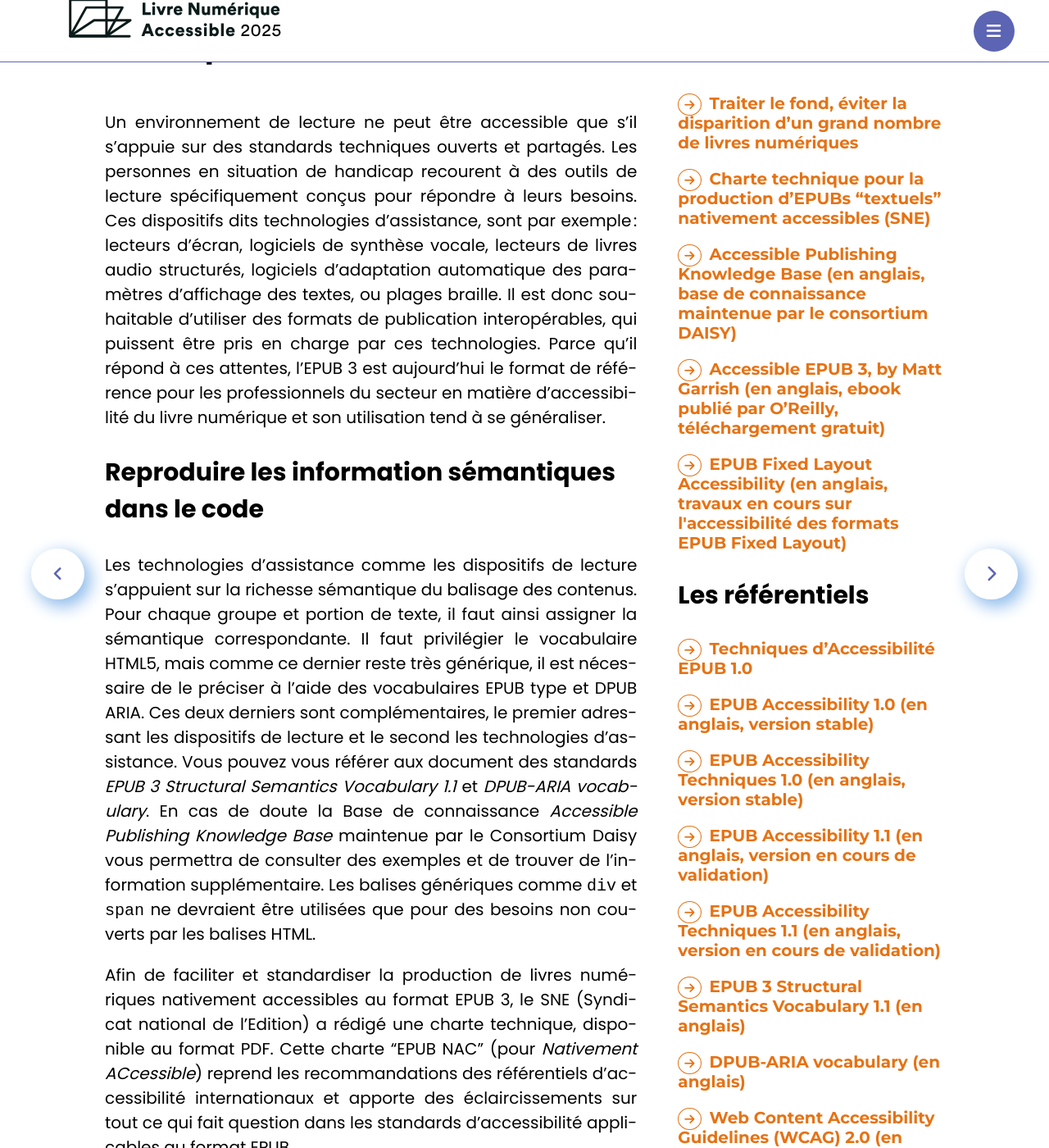
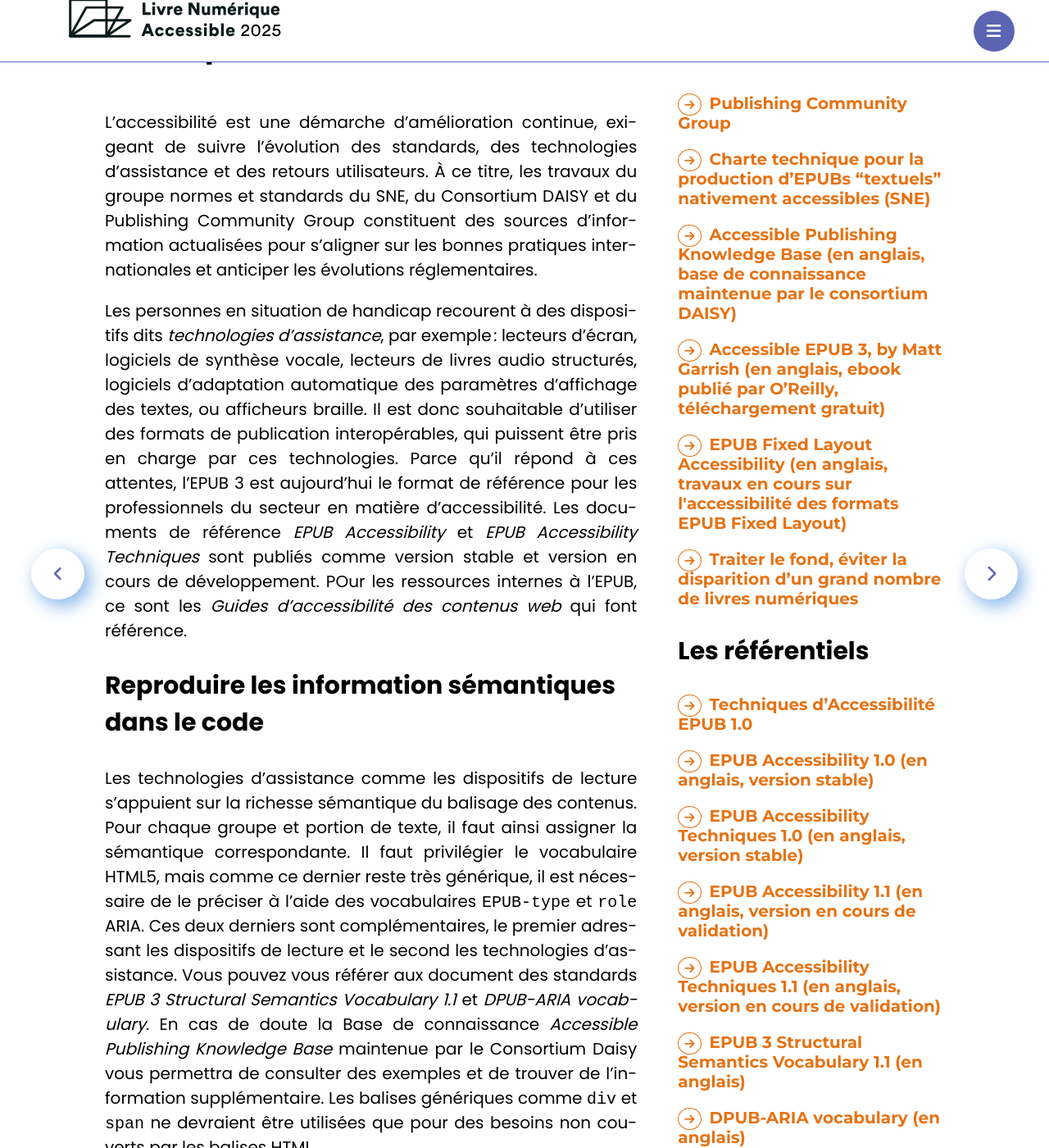
Before and after one commit to edition-accessible/lina25, a Jekyll site: the page built from pages/produire.md, in a window 1280 px wide and 1400 px high, scrolled down 1107 px. Shown: the whole window at 82% size. Built offline with Jekyll 4.4.1, drawn with Linux system fonts in a browser that asks for light colours; nearby versions of some CDN libraries; comment, search, counter and statistics services are not loaded; some of the changed text lies outside the part shown.

Commit message:
Update produire.md

```diff
--- a/pages/produire.md
+++ b/pages/produire.md
@@ -15,26 +15,28 @@
 
 {%- include principes.html -%}
 
-Un environnement de lecture ne peut être accessible que s’il s’appuie sur des standards techniques ouverts et partagés. Les personnes en situation de handicap recourent à des outils de lecture spécifiquement conçus pour répondre à leurs besoins. Ces dispositifs dits technologies d’assistance, sont par exemple&#8239;: lecteurs d’écran, logiciels de synthèse vocale, lecteurs de livres audio structurés, logiciels d’adaptation automatique des paramètres d’affichage des textes, ou plages braille. Il est donc souhaitable d’utiliser des formats de publication interopérables, qui puissent être pris en charge par ces technologies. Parce qu’il répond à ces attentes, l’EPUB 3 est aujourd’hui le format de référence pour les professionnels du secteur en matière d’accessibilité du livre numérique et son utilisation tend à se généraliser.
+L’accessibilité est une démarche d’amélioration continue, exigeant de suivre l’évolution des standards, des technologies d’assistance et des retours utilisateurs. À ce titre, les travaux du groupe normes et standards du SNE, du Consortium DAISY et du <span lang="en">Publishing Community Group</span> constituent des sources d’information actualisées pour s’aligner sur les bonnes pratiques internationales et anticiper les évolutions réglementaires.
+
+Les personnes en situation de handicap recourent à des dispositifs dits *technologies d’assistance*, par exemple&#8239;: lecteurs d’écran, logiciels de synthèse vocale, lecteurs de livres audio structurés, logiciels d’adaptation automatique des paramètres d’affichage des textes, ou afficheurs braille. Il est donc souhaitable d’utiliser des formats de publication interopérables, qui puissent être pris en charge par ces technologies. Parce qu’il répond à ces attentes, l’EPUB 3 est aujourd’hui le format de référence pour les professionnels du secteur en matière d’accessibilité. Les documents de référence *<span lang="en">EPUB Accessibility</span>* et *<span lang="en">EPUB Accessibility Techniques</span>* sont publiés comme version stable et version en cours de développement. POur les ressources internes à l'EPUB, ce sont les *Guides d'accessibilité des contenus web* qui font référence.
 
 ### Reproduire les information sémantiques dans le code
 
-Les technologies d'assistance comme les dispositifs de lecture s'appuient sur la richesse sémantique du balisage des contenus. Pour chaque groupe et portion de texte, il faut ainsi assigner la sémantique correspondante. Il faut privilégier le vocabulaire HTML5, mais comme ce dernier reste très générique, il est nécessaire de le préciser à l'aide des vocabulaires EPUB type et DPUB ARIA. Ces deux derniers sont complémentaires, le premier adressant les dispositifs de lecture et le second les technologies d'assistance. Vous pouvez vous référer aux document des standards
+Les technologies d'assistance comme les dispositifs de lecture s'appuient sur la richesse sémantique du balisage des contenus. Pour chaque groupe et portion de texte, il faut ainsi assigner la sémantique correspondante. Il faut privilégier le vocabulaire HTML5, mais comme ce dernier reste très générique, il est nécessaire de le préciser à l'aide des vocabulaires `EPUB-type` et `role` ARIA. Ces deux derniers sont complémentaires, le premier adressant les dispositifs de lecture et le second les technologies d'assistance. Vous pouvez vous référer aux document des standards
 <span lang="en"><cite>EPUB 3 Structural Semantics Vocabulary 1.1</cite></span> et
 <span lang="en"><cite>DPUB-ARIA vocabulary</cite></span>. En cas de doute la Base de connaissance
 <span lang="en"><cite>Accessible Publishing Knowledge Base</cite></span> maintenue par le Consortium Daisy vous permettra de consulter des exemples et de trouver de l'information supplémentaire. Les balises génériques comme `div` et `span` ne devraient être utilisées que pour des besoins non couverts par les balises HTML.
 
-Afin de faciliter et standardiser la production de livres numériques nativement accessibles au format EPUB 3, le SNE (Syndicat national de l’Edition) a rédigé une charte technique, disponible au format PDF. Cette charte “EPUB NAC” (pour _Nativement ACcessible_) reprend les recommandations des référentiels d’accessibilité internationaux et apporte des éclaircissements sur tout ce qui fait question dans les standards d’accessibilité applicables au format EPUB.
+Afin de faciliter et standardiser la production de livres numériques nativement accessibles au format EPUB 3, le SNE (Syndicat national de l’Edition) a rédigé une charte technique “EPUB NAC” (pour _Nativement ACcessible_) qui reprend les recommandations des référentiels d’accessibilité internationaux et apporte des éclaircissements sur tout ce qui fait question dans les standards applicables au format EPUB.
 
-Il n'existe pas à ce jour de document répertoriant l'usage des Roles ARIA par les technologies d'assistance comme les lecteurs d'écrans. Nous savons néanmoins que les meilleures prises en charge sont assurées par talkback (android) et donc constatables sur les applications Google Play Livre ou Aldiko.
+Il n'existe pas à ce jour de document répertoriant l'usage des roles ARIA par les technologies d'assistance comme les lecteurs d'écrans. Nous savons néanmoins que les meilleures prises en charge sont assurées par talkback (android) et donc constatables sur les applications Google Play Livre ou Cantook (Aldiko).
 
 ### Insérer les descriptions des ressources graphiques
 
-Dans la plupart des cas, l’auteur du livre n’aura pas décrit les images de l’ouvrage. Les services de production devront alors se référer au guide de bonnes pratiques rédigé par le SNE pour la rédaction des alternatives aux images. Le document _Mise en accessibilité des images dans les EPUBs - synthèse des travaux du groupe normes et standard du SNE_ apporte des explications sur les principes et techniques à appliquer.
+Il est possible que l’auteur du livre n’ait pas décrit les images de l’ouvrage. Les services de production devront alors se référer au guide de bonnes pratiques rédigé par le SNE pour la rédaction des alternatives aux images. Le document _Mise en accessibilité des images dans les EPUBs - synthèse des travaux du groupe normes et standard du SNE_ apporte des explications sur les principes et techniques à appliquer.
 
 Le groupe de travail sur la transition vers l'EPUB du Consortium DAISY maintient un document <span lang="en"><cite>Best Practices for Authoring Extended Descriptions in EPUB</cite></span> qui vous permettra de tester les possibilités et d'étudier leur réalisation.
 
-Les recommandations peuvent varier d'un document à l'autre, notamment en ce qui concerne la longueur du texte alternatif court (alt text). Ces variations sont toutes justes et correspondent à des expériences utilisateur différentes. L'éditeur doit spécifier son choix.
+Les recommandations peuvent varier d'un document à l'autre, notamment en ce qui concerne la longueur du texte alternatif court (alt text). Ces variations correspondent à des expériences utilisateur différentes. L'éditeur doit spécifier son choix.
 
 ### Contrôler la qualité des fichiers
 
@@ -50,7 +52,7 @@
 -   Les points de contrôle sont adaptés en fonction des propriétés de votre publication
 -   SMART génère un rapport cohérent et clair
 
-SMART est conçu pour être polyvalent. Il s'intègre à la base de connaissances sur la publication accessible de DAISY pour fournir des informations sur l'accessibilité qui font autorité aux auteurs, aux éditeurs et aux fournisseurs de la chaîne d'approvisionnement. Il peut être intégré à de nombreux flux de travail différents dans une variété de points de contrôle d'assurance qualité.
+SMART est conçu pour être polyvalent. Il s'intègre à la base de connaissances sur la publication accessible de DAISY pour fournir des informations sur l'accessibilité qui font autorité aux auteurs, aux éditeurs et aux fournisseurs de services. Il peut être intégré à de nombreux flux de travail différents dans une variété de points de contrôle d'assurance qualité.
 
 SMART est libre d'utilisation. Créez un compte à l’adresse smart.daisy.org pour avoir un accès complet à l'application. À ce jour, SMART n’est disponible qu’en anglais.
 
@@ -60,11 +62,12 @@
 
 ### Ajouter des métadonnées d’accessibilité aux fichiers
 
-La classe schema.org CreativeWork comprend un ensemble de propriétés utilisées pour identifier les qualités d'accessibilité d'une publication. Ces métadonnées doivent être incluses dans le paquet OPF du fichier EPUB.
+
+
+La classe schema.org CreativeWork comprend un ensemble de propriétés utilisées pour identifier les qualités d'accessibilité d'une publication. Ces métadonnées doivent être incluses dans le paquet OPF du fichier EPUB. Le document <cite>Schema.org Accessibility Properties for Discoverability Vocabulary</cite> apporte des précisions et des exemples.
 
 Les métadonnées obligatoires sont <span lang="en">**accessMode**, **accessModeSufficient**, **accessibilityFeature**</span> et <span lang="en">**accessibilityHazard**. **accessibilitySummary**</span> est fortement recommandé. Le nom de ce dernier est trompeur. Il ne s'agit pas d'un résumé complet, mais d'un complément d'information, d'une clarification et d'une amélioration des autres métadonnées d'accessibilité. Lors de la création du résumé d'accessibilité, il faut partir du principe que les autres métadonnées d'accessibilité ont déjà été présentées et que le résumé d'accessibilité sert à améliorer ces métadonnées. Si la publication présente des caractéristiques ou des lacunes qui ne sont pas exprimées dans les autres métadonnées d'accessibilité, le résumé d'accessibilité est l'endroit approprié pour inclure ces informations. Un guide de rédaction de ce résumé est en cours d'élaboration au sein du groupe des éditeurs du W3C.
 
-<!-- <span lang="en"><cite>[Accessibility Summary Authoring Guidelines for EPUB Publications Draft Community Group Report 07 December 2022](https://w3c.github.io/publ-a11y/drafts/schema-a11y-summary/)</cite></span>. -->
 
 ### Le cas des EPUB Fixed Layout et des PDF
 
@@ -81,7 +84,7 @@
 <h2>Ressources</h2>
 <ul>
 <li>
-  <a href="../ressources/traiter" class="link color_orange" target="_self">Traiter le fond, éviter la disparition d’un grand nombre de livres numériques</a>
+<a href="https://w3c.github.io/publ-a11y/" class="link color_orange"><span lang="en">Publishing Community Group</span></a>
 </li>
 <li>
   <a href="https://edition-accessible.github.io/ePubAccessibleCharteSNE/charte.html#charte-1-1" class="link color_orange">Charte technique pour la production d’EPUBs “textuels” nativement accessibles (SNE)</a>
@@ -94,54 +97,42 @@
 <li>
   <a href="https://w3c.github.io/epub-specs/epub33/fxl-a11y/" class="link color_orange">EPUB Fixed Layout Accessibility <span lang="fr">(en anglais, travaux en cours sur l'accessibilité des formats EPUB Fixed Layout)</span></a>
 </li>
+<li>
+  <a href="../ressources/traiter" class="link color_orange" target="_self">Traiter le fond, éviter la disparition d’un grand nombre de livres numériques</a>
+</li>
 </ul>
 
 ### Les référentiels
 
 <ul>
-
 <li>
-
 <a href="http://www.edrlab.org/public/sne/TAE_HTML_V3/Techniques_d_Accessibilite_EPUB%201.0.htm" class="link color_orange">Techniques d’Accessibilité EPUB 1.0</a></li>
-
 <li>
-
 <a href="https://www.w3.org/Submission/epub-a11y/" class="link color_orange">EPUB Accessibility 1.0 <span lang="fr">(en anglais, version stable)</span></a></li>
-
 <li>
-
 <a href="https://idpf.org/epub/a11y/techniques/" class="link color_orange">EPUB Accessibility Techniques 1.0 <span lang="fr">(en anglais, version stable)</span></a></li>
-
 <li>
-
 <a href="https://www.w3.org/TR/epub-a11y-11/" class="link color_orange">EPUB Accessibility 1.1 <span lang="fr">(en anglais, version en cours de validation)</span></a></li>
-
 <li>
-
 <a href="https://www.w3.org/TR/epub-a11y-tech-11/" class="link color_orange">EPUB Accessibility Techniques 1.1 <span lang="fr">(en anglais, version en cours de validation)</span></a></li>
-
 <li>
 <span lang="en"><a href="https://www.w3.org/TR/epub-ssv/" class="link color_orange">EPUB 3 Structural Semantics Vocabulary 1.1 <span lang="fr">(en anglais)</span></a></span></li>
-
 <li>
-
 <span lang="en"><a href="https://www.w3.org/TR/dpub-aria/" class="link color_orange">DPUB-ARIA vocabulary <span lang="fr">(en anglais)</span></a></span></li>
-
 <li>
-<a href="https://www.w3.org/TR/WCAG20/" class="link color_orange">Web Content Accessibility Guidelines (WCAG) 2.0 <span lang="fr">(en anglais, applicables aux pages Web qui constituent les ressources des fichiers EPUB 3)</span></a></li>
-
+<a href="https://www.w3.org/TR/2024/REC-WCAG22-20241212/" class="link color_orange">Web Content Accessibility Guidelines (WCAG) 2.2 <span lang="fr">(en anglais)</span></a></li>
+<li>
+<a href="https://www.w3.org/Translations/WCAG21-fr/" class="link color_orange">Règles pour l’accessibilité des contenus Web (WCAG) 2.1 <span lang="fr">(en anglais, applicables aux pages Web qui constituent les ressources des fichiers EPUB 3)</span></a></li>
 <li>
 <a href="https://www.w3.org/WAI/ARIA/apg/" class="link color_orange">ARIA Authoring Practices Guide <span lang="fr">(en anglais, applicables aux pages Web qui constituent les ressources des fichiers EPUB 3)</span></a>
 </li>
-
 </ul>
 
 ### Alternatives aux ressources graphiques
 
 <ul>
 
-<li>
-<a href="https://www.sne.fr/app/uploads/2022/10/SNE-Normes-et-stanrdards-Textes-alternatifs-image-Document-de-synthese-.._vdef2.pdf" class="link color_orange">Mise en accessibilité des images dans les EPUBs - synthése des travaux du groupe normes et standard du SNE, octobre 2022 (PDF non balisé, 2 Mo)</a></li>
+<li><a href="https://edition-accessible.github.io/ePubAccessibleCharteSNE/charte-image.html" class ="link color_orange"><cite>Mise en accessibilité des images dans les EPUB - Groupe normes et standard du SNE.</cite> Août 2025.</a></li>
 
 <li>
 
@@ -176,12 +167,12 @@
 <ul>
 
 <li>
-<a href="http://www.schema.org/CreativeWork" class="link color_orange">schema.org CreativeWork class <span lang="fr">(en anglais)</span></a>
+<a href="https://www.w3.org/2021/a11y-discov-vocab/latest/" class="link color_orange">Schema.org Accessibility Properties for Discoverability Vocabulary <span lang="fr">(en anglais)</span></a>
 </li>
 
 <li>
-<span lang="en"><a href="https://w3c.github.io/publ-a11y/drafts/schema-a11y-summary/" class="link color_orange">
-Accessibility Summary Authoring Guidelines for EPUB Publications Draft Community Group Report 07 December 2022 <span lang="fr">(en anglais)</span></a></span></li>
+<span lang="en"><a href="https://w3c.github.io/publ-a11y/epub-a11y-meta-guide/1.0/draft/index.html" class="link color_orange">
+Expressing Accessibility Metadata in the EPUB Package Document - draft <span lang="fr">(en anglais)</span></a></span></li>
 
 </ul>
 
```
Also changed, not shown: other parts of pages/produire.md (+1 -1 lines).
